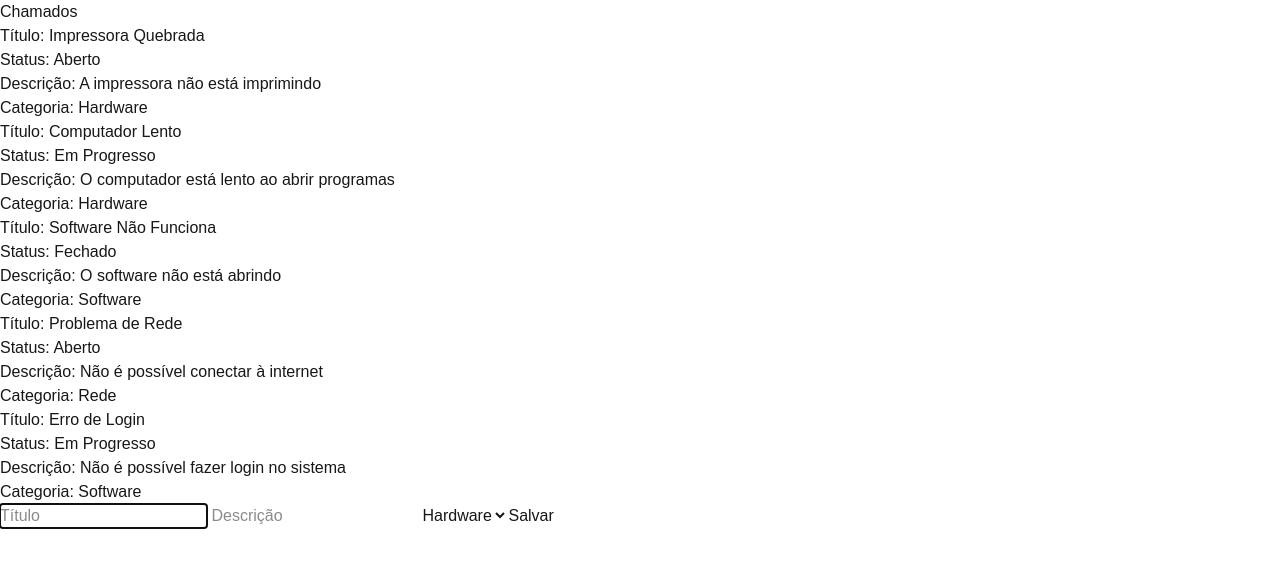
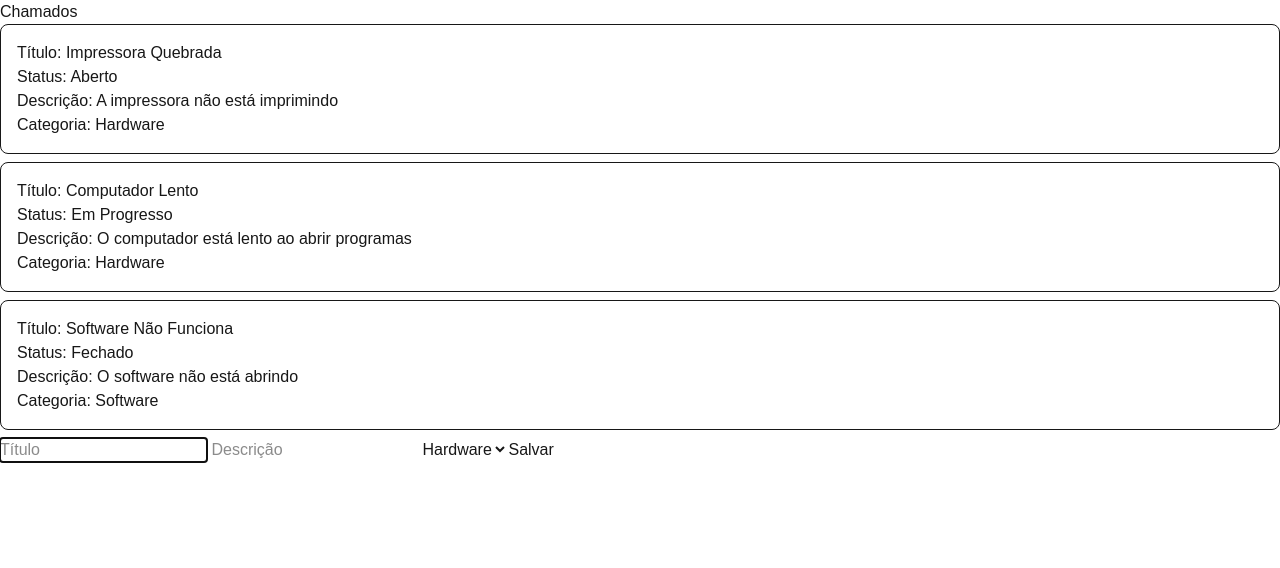
Before and after one commit to TalitaMoul/Sistema-Chamados, a Next.js app: page / in a window 1280 px wide. Shown: the top 568 px of the page. Built offline with nearby package versions, Linux system fonts and the light colour scheme.

Commit message:
feat: Melhorias visuais na página principal

```diff
--- a/src/app/page.tsx
+++ b/src/app/page.tsx
@@ -22,20 +22,6 @@ const ticketsData = [
     title: "Software Não Funciona",
     status: "Fechado ",
     description: "O software não está abrindo",
-    category: "Software",
-  },
-  {
-    id: "4",
-    title: "Problema de Rede",
-    status: "Aberto",
-    description: "Não é possível conectar à internet",
-    category: "Rede",
-  },
-  {
-    id: "5",
-    title: "Erro de Login",
-    status: "Em Progresso",
-    description: "Não é possível fazer login no sistema",
     category: "Software",
   },
 ];
@@ -70,7 +56,7 @@ export default function Home() {
         (
           ticket, // Renderiza a lista de tickets usando o método map para iterar sobre o array de tickets
         ) => (
-          <div key={ticket.id}>
+          <div className="border p-4 rounded-lg mb-2" key={ticket.id}>
             {/* A propriedade key é importante para ajudar o React a identificar quais itens foram alterados, adicionados ou removidos */}
             <h2>Título: {ticket.title}</h2> {/* Exibe o título do ticket */}
             <p>Status: {ticket.status}</p> {/* Exibe o status do ticket */}
```
